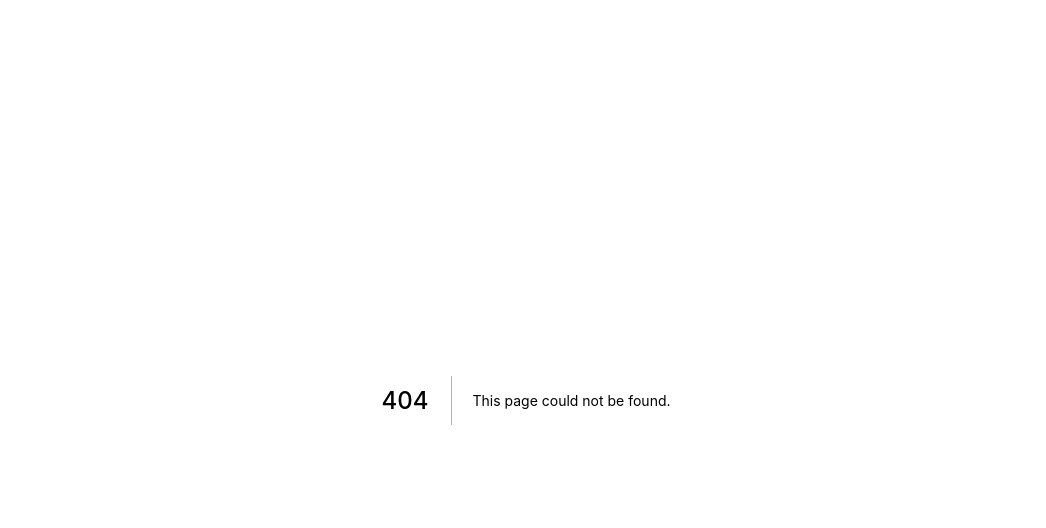
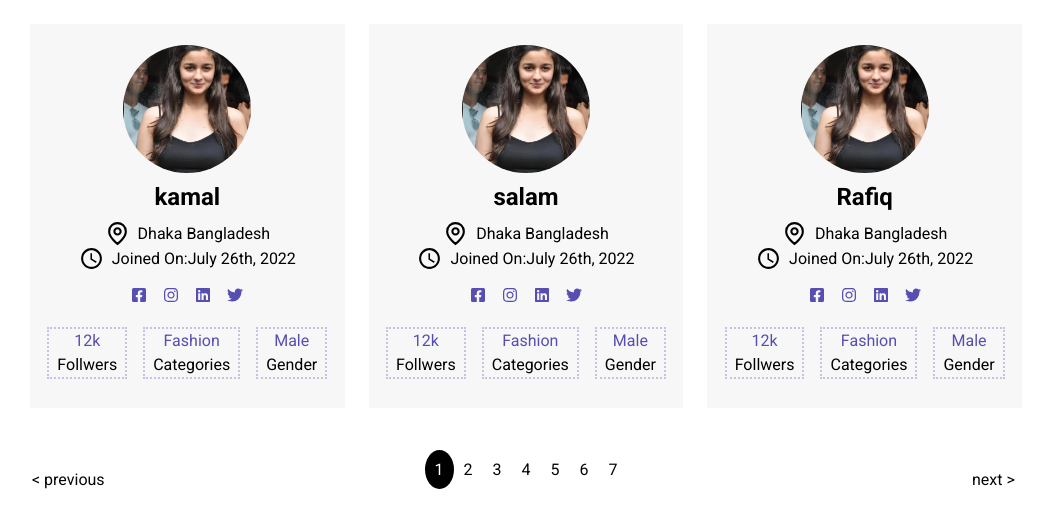
Before and after one commit to LiponRoy/decent-dashboard, a Next.js app: page /mainTwo in a window 1280 px wide. Before the commit this address had no page. Shown: the top 528 px of the page, without its empty margins (114-1160 px from the left). Built offline with nearby package versions, Linux system fonts and the light colour scheme.

Commit message:
react-paginate and search bar added

```diff
--- a/datame.json
+++ b/datame.json
@@ -30,10 +30,17 @@
         "joined":"Joined On:July 26th, 2022",
         "imge":"./img/alea.jpg"
     },{
-        "id":5,
+        "id":6,
         "name":"Vukal gts",
        "location":"Dhaka Bangladesh",
         "joined":"Joined On:July 26th, 2022",
         "imge":"./img/alea.jpg"
     }
+    ,{
+        "id":7,
+        "name":"Bikal bela ++",
+       "location":"Dhaka Bangladesh",
+        "joined":"Joined On:July 26th, 2022",
+        "imge":"./img/alea.jpg"
+    }
 ]
--- a/package.json
+++ b/package.json
@@ -13,7 +13,8 @@
     "next": "12.2.5",
     "react": "18.2.0",
     "react-dom": "18.2.0",
-    "react-icons": "^4.4.0"
+    "react-icons": "^4.4.0",
+    "react-paginate": "^8.1.3"
   },
   "devDependencies": {
     "autoprefixer": "^10.4.8",
--- a/pages/index.js
+++ b/pages/index.js
@@ -3,7 +3,9 @@ import Image from 'next/image';
 import styles from '../styles/Home.module.css';
 import Footer from './footer';
 import Main from './main';
+import MainTwo from './mainTwo';
 import Navbar from './navbar';
+import SearchField from './searchField';
 
 export default function Home() {
 	return (
@@ -15,7 +17,9 @@ export default function Home() {
 			</Head>
 
 			<Navbar></Navbar>
-			<Main></Main>
+			{/* <Main></Main> */}
+			<SearchField></SearchField>
+			<MainTwo></MainTwo>
 			<Footer></Footer>
 		</div>
 	);
--- /dev/null
+++ b/pages/mainTwo.js
@@ -0,0 +1,81 @@
+import React, { useState } from 'react';
+import data from '../datame.json';
+import styles from '../styles/Home.module.css';
+
+// const [myData, setMydata] = useState(data.slice(0, 50));
+
+import { FaAlignJustify, FaFacebookSquare, FaInstagram, FaLinkedin, FaTwitter } from 'react-icons/fa';
+import { GrLocation } from 'react-icons/gr';
+import { MdOutlineWatchLater } from 'react-icons/md';
+import { BiLeftArrowAlt, BiRightArrowAlt } from 'react-icons/bi';
+import ReactPaginate from 'react-paginate';
+
+const MainTwo = () => {
+	//  pagenation logic
+
+	const [myData, setrMydata] = useState(data.slice(0, 30));
+	const [pageNumber, setPageNumber] = useState(0);
+	const userPerPage = 3;
+	const pageVisited = pageNumber * userPerPage;
+	const displayUser = myData.slice(pageVisited, pageVisited + userPerPage);
+
+	const perPageCount = Math.ceil(myData.length, userPerPage);
+
+	const handlePageClick = ({ selected }) => {
+		setPageNumber(selected);
+	};
+
+	// end pagenation logic
+	return (
+		<div>
+			<div className='m-6 mx-36'>
+				<div className='grid grid-cols-1 lg:grid-cols-2 xl:grid-cols-3 gap-6'>
+					{displayUser.map((value, index) => (
+						<div className=' w-full h-96 bg-primaryColor fcc'>
+							<div class='avatar'>
+								<div class=' w-32 rounded-full '>
+									<img src={value.imge} />
+								</div>
+							</div>
+							<span className=' text-2xl font-bold my-2'>{value.name}</span>
+							<div className=' flex flex-row items-center'>
+								<GrLocation className=' mr-2' size={25}></GrLocation>
+								<span>{value.location}</span>
+							</div>
+							<div className=' flex flex-row items-center'>
+								<MdOutlineWatchLater className=' mr-2' size={25}></MdOutlineWatchLater>
+								<span>{value.joined}</span>
+							</div>
+							<div className='socialLink mt-2 flex justify-between items-center'>
+								<FaFacebookSquare className=' m-2 text-secondaryColor'></FaFacebookSquare>
+								<FaInstagram className=' m-2 text-secondaryColor'></FaInstagram>
+								<FaLinkedin className=' m-2 text-secondaryColor'></FaLinkedin>
+								<FaTwitter className=' m-2 text-secondaryColor'></FaTwitter>
+							</div>
+							<div className='bottomPart mt-2 flex justify-between items-center'>
+								<div className='rightSide m-2 px-2 flex flex-col items-center border-2 border-opacity-30 border-secondaryColor border-dotted'>
+									<span className=' text-secondaryColor'>12k</span>
+									<span>Follwers</span>
+								</div>
+								<div className='rightSide m-2 px-2 flex flex-col items-center border-2 border-opacity-30 border-secondaryColor border-dotted'>
+									<span className=' text-secondaryColor'>Fashion</span>
+									<span>Categories</span>
+								</div>
+								<div className='rightSide m-2 px-2 flex flex-col items-center border-2 border-opacity-30 border-secondaryColor border-dotted'>
+									<span className=' text-secondaryColor'>Male</span>
+									<span>Gender</span>
+								</div>
+							</div>
+						</div>
+					))}
+				</div>
+			</div>
+
+			<div className=' mx-36 pageCounterMe'>
+				<ReactPaginate nextLabel='next >' onPageChange={handlePageClick} pageCount={perPageCount} previousLabel='< previous' containerClassName={'paginationBttns'} previousLinkClassName={'previousBttn'} nextLinkClassName={'nextBttn'} disabledClassName={'paginationDisabled'} activeClassName={'paginationActive'} />
+			</div>
+		</div>
+	);
+};
+
+export default MainTwo;
--- a/pages/navbar.js
+++ b/pages/navbar.js
@@ -23,7 +23,7 @@ const Navbar = () => {
 	}, []);
 	return (
 		<div>
-			<div className={shadowMe ? 'w-full h-20 shadow-lg shadow-gray-900  bg-black/40 border-b-[1px] border-t-orange-700 z-[100]' : 'w-full h-20  bg-black/40 border-b-[1px] border-t-orange-700 z-[100]'}>
+			<div className={shadowMe ? ' w-full h-20 shadow-lg shadow-gray-900  bg-black/40 border-b-[1px] border-t-orange-700 z-[100]' : 'w-full h-20  bg-black/40 border-b-[1px] border-t-orange-700 z-[100]'}>
 				<div className='h-full w-full flex justify-between text-slate-300 px-4'>
 					<div className='h-full flex justify-start items-center flex-1 '>
 						<span className=' text-2xl'>Hypescout</span>
--- /dev/null
+++ b/pages/searchField.js
@@ -0,0 +1,24 @@
+import React from 'react';
+import { BsFunnel } from 'react-icons/bs';
+const SearchField = () => {
+	return (
+		<div className='m-6 mx-36 text-white'>
+			<div className='flex flex-col md:flex-row  justify-between items-center '>
+				<div className='left  flex-1 text-2xl font-bold text-black m-2'>
+					<span className=' mr-6'>Profile (100)</span>
+				</div>
+				<div className='middle  w-[65%] flex-4  m-2'>
+					<input type='text' placeholder='Type here' class='input input-bordered input-info w-full ' />
+				</div>
+				<div className='right  flex-1 ml-4  m-2'>
+					<button class='btn gap-2'>
+						<BsFunnel size={21}></BsFunnel>
+						Advance Filter
+					</button>
+				</div>
+			</div>
+		</div>
+	);
+};
+
+export default SearchField;
--- a/styles/globals.css
+++ b/styles/globals.css
@@ -31,3 +31,82 @@ html {
 
 
 }
+
+/* App{
+  display: flex;
+  align-items: center;
+  justify-content: center;
+  flex-direction: column;
+  width: 100vw;
+} */
+
+/* .user {
+  border: 2px solid black;
+  border-radius: 10px;
+  background-color: #b3e3ff;
+  display: flex;
+  justify-content: center;
+  align-items: center;
+  flex-direction: column;
+  width: 500px;
+  height: 300px;
+  margin: 20px;
+} */
+
+/* .pageCounterMe{
+  display: flex;
+  justify-content: space-between;
+  align-items: center;
+} */
+
+.paginationBttns {
+  width: 100%;
+  height: 40px;
+  margin-top: 50px;
+  list-style: none;
+  display: flex;
+  justify-content: center;
+  position: relative;
+
+}
+
+.paginationBttns a {
+  padding: 10px;
+  width:150px;
+  height:150px;
+  border-radius: 50%;
+
+
+
+  color: #060606;
+  cursor: pointer;
+  /* background-color: brown; */
+}
+
+.paginationBttns a:hover {
+  /* color: white; */
+  /* background-color: #2b2eff; */
+}
+
+.paginationActive a {
+  color: white;
+  background-color: #000000;
+}
+
+.paginationDisabled a {
+  /* color: rgba(128, 128, 128, 0.549); */
+  /* background-color: grey; */
+}
+
+/* //..... */
+.previousBttn{
+     position: absolute;
+      left: -8px;
+
+  /* background-color: coral; */
+
+}
+.nextBttn{
+  position: absolute;
+  right: -90px;
+}
```
Also changed, not shown: styles/Home.module.css (line endings or trailing spaces), 1 other file (tests, documents, lock files or other folders).
